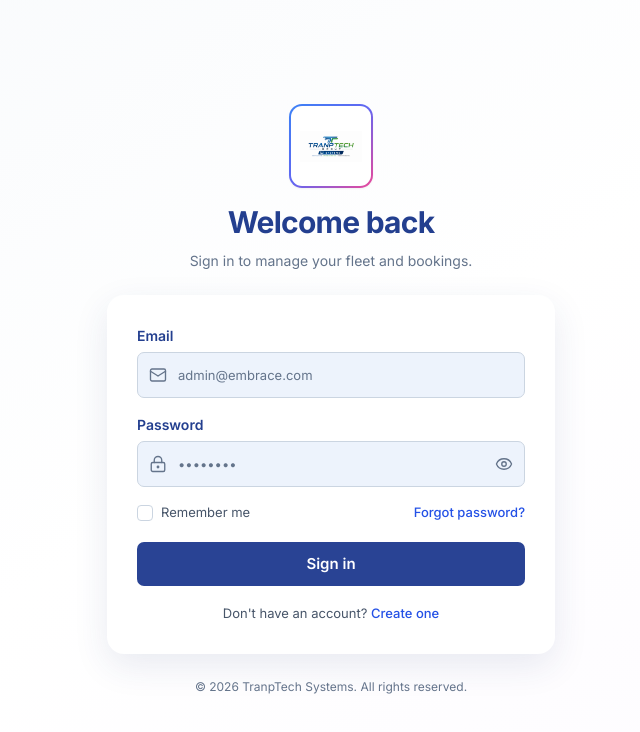
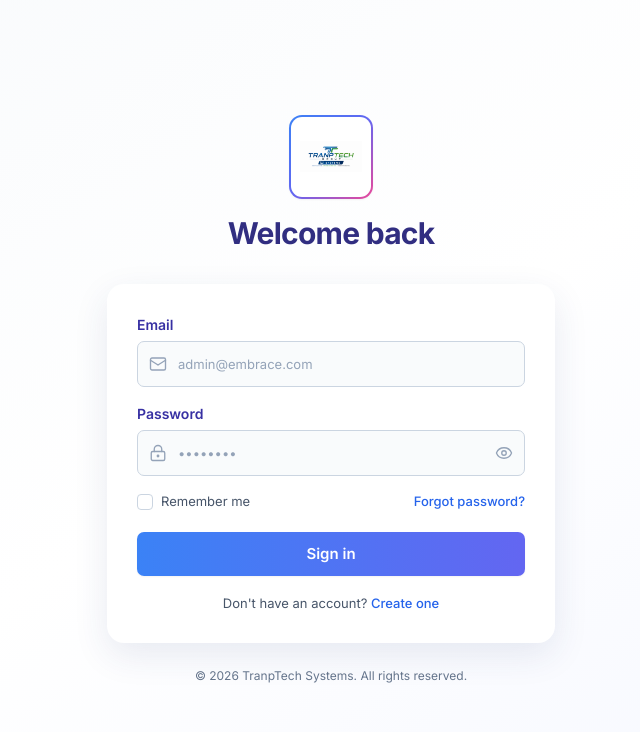
Before and after one commit to patrick516/tranptechsystems, a React (Vite) app in the folder frontend/: page /login in a window 1280 px wide. Shown: the top 732 px of the page, without its empty margins (309-949 px from the left). Built offline with nearby package versions, Linux system fonts and the light colour scheme; no server answers.

Commit message:
updating ui colours

```diff
--- a/frontend/src/pages/Login/index.tsx
+++ b/frontend/src/pages/Login/index.tsx
@@ -32,7 +32,7 @@ export default function LoginPage() {
   };
 
   return (
-    <div className="flex min-h-screen flex-col items-center justify-center bg-gradient-to-br from-slate-50 via-white to-purple-50/40 px-4 py-8">
+    <div className="flex min-h-screen flex-col items-center justify-center bg-gradient-to-br from-slate-50 via-white to-indigo-50/60 px-4 py-8">
       {/* Header */}
       <div className="mb-6 flex flex-col items-center text-center">
         {/* Logo */}
@@ -46,12 +46,12 @@ export default function LoginPage() {
           </div>
         </div>
 
-        <h1 className="text-[30px] font-bold leading-tight tracking-tight text-[#233f8f]">
+        <h1 className="text-[30px] font-bold leading-tight tracking-tight text-indigo-900">
           Welcome back
         </h1>
 
         <p className="mt-2 text-[14px] text-slate-500">
-          Sign in to manage your fleet and bookings.
+          {/* optional subtitle */}
         </p>
       </div>
 
@@ -62,7 +62,7 @@ export default function LoginPage() {
           <div className="mb-4">
             <label
               htmlFor="email"
-              className="mb-1.5 block text-[14px] font-semibold text-[#233f8f]"
+              className="mb-1.5 block text-[14px] font-semibold text-indigo-800"
             >
               Email
             </label>
@@ -71,7 +71,7 @@ export default function LoginPage() {
               <Mail
                 size={18}
                 strokeWidth={1.8}
-                className="absolute left-3 top-1/2 -translate-y-1/2 text-slate-500"
+                className="absolute left-3 top-1/2 -translate-y-1/2 text-slate-400"
               />
 
               <input
@@ -82,7 +82,7 @@ export default function LoginPage() {
                 value={email}
                 onChange={(e) => setEmail(e.target.value)}
                 placeholder="admin@embrace.com"
-                className="h-[46px] w-full rounded-[7px] border border-slate-300 bg-[#edf3fc] pl-10 pr-3 text-[13px] text-slate-900 outline-none transition placeholder:text-slate-500 focus:border-[#29479b] focus:bg-white focus:ring-1 focus:ring-[#29479b]"
+                className="h-[46px] w-full rounded-[7px] border border-slate-300 bg-slate-50/80 pl-10 pr-3 text-[13px] text-slate-900 outline-none transition placeholder:text-slate-400 focus:border-blue-500 focus:bg-white focus:ring-2 focus:ring-blue-500/20"
               />
             </div>
           </div>
@@ -91,7 +91,7 @@ export default function LoginPage() {
           <div className="mb-4">
             <label
               htmlFor="password"
-              className="mb-1.5 block text-[14px] font-semibold text-[#233f8f]"
+              className="mb-1.5 block text-[14px] font-semibold text-indigo-800"
             >
               Password
             </label>
@@ -100,7 +100,7 @@ export default function LoginPage() {
               <LockKeyhole
                 size={18}
                 strokeWidth={1.8}
-                className="absolute left-3 top-1/2 -translate-y-1/2 text-slate-500"
+                className="absolute left-3 top-1/2 -translate-y-1/2 text-slate-400"
               />
 
               <input
@@ -111,14 +111,14 @@ export default function LoginPage() {
                 value={password}
                 onChange={(e) => setPassword(e.target.value)}
                 placeholder="••••••••"
-                className="h-[46px] w-full rounded-[7px] border border-slate-300 bg-[#edf3fc] pl-10 pr-11 text-[13px] text-slate-900 outline-none transition placeholder:text-slate-500 focus:border-[#29479b] focus:bg-white focus:ring-1 focus:ring-[#29479b]"
+                className="h-[46px] w-full rounded-[7px] border border-slate-300 bg-slate-50/80 pl-10 pr-11 text-[13px] text-slate-900 outline-none transition placeholder:text-slate-400 focus:border-blue-500 focus:bg-white focus:ring-2 focus:ring-blue-500/20"
               />
 
               <button
                 type="button"
                 onClick={() => setShowPassword((prev) => !prev)}
                 aria-label={showPassword ? "Hide password" : "Show password"}
-                className="absolute right-3 top-1/2 -translate-y-1/2 text-slate-500 transition hover:text-slate-700"
+                className="absolute right-3 top-1/2 -translate-y-1/2 text-slate-400 transition hover:text-slate-600"
               >
                 {showPassword ? (
                   <EyeOff size={18} strokeWidth={1.8} />
@@ -143,7 +143,7 @@ export default function LoginPage() {
                 className="peer sr-only"
               />
 
-              <span className="flex h-[16px] w-[16px] items-center justify-center rounded-[4px] border border-slate-300 bg-white transition peer-checked:border-[#16c784] peer-checked:bg-[#16c784]">
+              <span className="flex h-[16px] w-[16px] items-center justify-center rounded-[4px] border border-slate-300 bg-white transition peer-checked:border-blue-500 peer-checked:bg-blue-500 peer-checked:ring-2 peer-checked:ring-blue-500/20">
                 {rememberMe && (
                   <CheckCircle2
                     size={13}
@@ -161,7 +161,7 @@ export default function LoginPage() {
               onClick={() => {
                 // Add your forgot-password flow here
               }}
-              className="text-[13px] font-medium text-[#2451e6] transition hover:text-[#193db8]"
+              className="text-[13px] font-medium text-blue-600 transition hover:text-indigo-700"
             >
               Forgot password?
             </button>
@@ -169,7 +169,7 @@ export default function LoginPage() {
 
           {/* Error */}
           {error && (
-            <div className="mb-4 rounded-md border border-red-200 bg-red-50 px-3 py-2.5 text-[13px] text-red-600">
+            <div className="mb-4 rounded-md border border-red-200 bg-red-50/80 px-3 py-2.5 text-[13px] text-red-700">
               {error}
             </div>
           )}
@@ -178,7 +178,7 @@ export default function LoginPage() {
           <button
             type="submit"
             disabled={loading}
-            className="h-[44px] w-full rounded-[7px] bg-[#294394] text-[15px] font-semibold text-white transition hover:bg-[#20377d] focus:outline-none focus:ring-2 focus:ring-[#294394] focus:ring-offset-2 disabled:cursor-not-allowed disabled:opacity-60"
+            className="h-[44px] w-full rounded-[7px] bg-gradient-to-r from-blue-500 to-indigo-500 text-[15px] font-semibold text-white shadow-sm transition hover:from-blue-600 hover:to-indigo-600 focus:outline-none focus:ring-2 focus:ring-blue-500/40 focus:ring-offset-2 disabled:cursor-not-allowed disabled:opacity-60"
           >
             {loading ? "Signing in..." : "Sign in"}
           </button>
@@ -192,7 +192,7 @@ export default function LoginPage() {
             onClick={() => {
               // Add your registration route here
             }}
-            className="font-medium text-[#2451e6] transition hover:text-[#193db8]"
+            className="font-medium text-blue-600 transition hover:text-indigo-700"
           >
             Create one
           </button>
```
